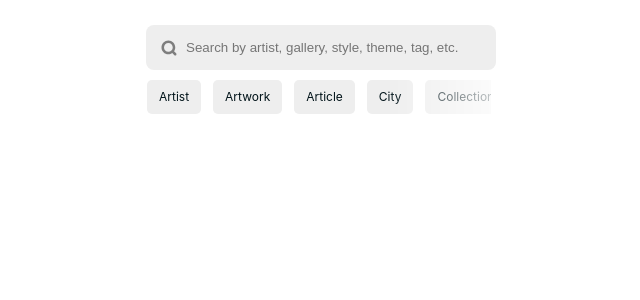
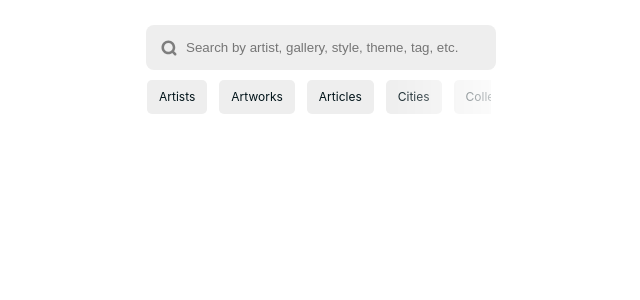
Before and after one commit to phfilly/graphql-search, a React (Create React App) app: page / in a window 1280 px wide. Shown: the top 300 px of the page, without its empty margins (324-964 px from the left). Built offline with nearby package versions, Linux system fonts and the light colour scheme.

Commit message:
Updated the way the filtering works. You can now filter without selecting a filter and unselect a filter if need be. Also used key values pairs for the category list seeing as the titles are in plurals

```diff
--- a/src/Api/api.js
+++ b/src/Api/filteredApi.js
@@ -1,16 +1,17 @@
 import { gql } from 'apollo-boost';
 
-const GET_SEARCH_RESULTS = gql`
+const GET_FILTERED_SEARCH_RESULTS = gql`
   query getSearchResults($filter: String!, $category: SearchEntity!) {
     search(query: $filter, first: 5, entities: [$category]) {
       edges {
         node {
           displayLabel
-          imageUrl
+          imageUrl,
+          href
         }
       }
     }
   }
 `;
 
-export default GET_SEARCH_RESULTS;
+export default GET_FILTERED_SEARCH_RESULTS;
--- /dev/null
+++ b/src/Api/fullSearch.js
@@ -0,0 +1,17 @@
+import { gql } from 'apollo-boost';
+
+const GET_ALL_SEARCH_RESULTS = gql`
+  query getSearchResults($filter: String!) {
+    search(query: $filter, first: 5) {
+      edges {
+        node {
+          displayLabel
+          imageUrl,
+          href
+        }
+      }
+    }
+  }
+`;
+
+export default GET_ALL_SEARCH_RESULTS;
--- a/src/App.js
+++ b/src/App.js
@@ -2,7 +2,8 @@ import React, { Component } from 'react';
 import { withApollo } from 'react-apollo';
 import ResultList from './Results/Result';
 import Categories from './Categories/Categories';
-import GET_SEARCH_RESULTS from './Api/api';
+import GET_FILTERED_SEARCH_RESULTS from './Api/filteredApi';
+import GET_ALL_SEARCH_RESULTS from './Api/fullSearch';
 
 import { ReactComponent as SearchIcon } from './Icons/magnifying-glass.svg';
 import { ReactComponent as Loader } from './Icons/loading-indicator.svg';
@@ -11,7 +12,7 @@ import { ReactComponent as Clear } from './Icons/clear.svg';
 class App extends Component {
   state = {
     filter: '',
-    category: '',
+    category: undefined,
     results: [],
     isLoading: false,
     focus: false
@@ -19,10 +20,7 @@ class App extends Component {
 
   onChange($event) {
     this.setState({ filter: $event.target.value });
-
-    if (this.state.category && !this.state.isLoading) {
-      this.search(this.state.category);
-    }
+	setTimeout(() => this.search(this.state.category), 800);
   }
 
   onFocus() {
@@ -30,19 +28,36 @@ class App extends Component {
   }
 
   selectCategory = category => {
-    this.setState({ category: category });
-    this.search(category);
+	if (category === this.state.category) {
+		this.setState({ category: undefined });
+		this.search(undefined);
+	} else {
+		this.setState({ category: category });
+		this.search(category);
+	}
   };
 
-  search = async category => {
+  search = async (category) => {
     const { filter } = this.state;
     this.setState({ isLoading: true });
-    const result = await this.props.client.query({
-      query: GET_SEARCH_RESULTS,
-      variables: { filter: filter, category: category.toUpperCase() }
-    });
+    const result = await this.api(category, filter);
+
     this.setState({ results: result.data.search.edges, isLoading: false });
   };
+
+  api = (category, filter) => {
+	if (category) {
+		return this.props.client.query({
+		  query: GET_FILTERED_SEARCH_RESULTS,
+		  variables: { filter: filter, category: category.toUpperCase() }
+		});
+	} else {
+		return this.props.client.query({
+		  query: GET_ALL_SEARCH_RESULTS,
+		  variables: { filter: filter }
+		});
+	}
+  }
 
   clearSearch = () => {
     this.setState({ filter: '', focus: false });
@@ -93,7 +108,7 @@ class App extends Component {
             )}
 
             {results.map((result, i) => (
-              <ResultList key={i} item={result.node} category={category} />
+              <ResultList key={i} item={result.node} />
             ))}
           </div>
         </div>
--- a/src/Categories/Categories.js
+++ b/src/Categories/Categories.js
@@ -1,24 +1,10 @@
 import React, { Component } from 'react';
 import './Category.css';
+import fullCategoryList from './list';
 
 class Categories extends Component {
   state = {
-    items: [
-      'Artist',
-      'Artwork',
-      'Article',
-      'City',
-      'Collection',
-      'Fair',
-      'Feature',
-      'Gallery',
-      'Gene',
-      'Institution',
-      'Profile',
-      'Sale',
-      'Show',
-      'Tag'
-    ]
+    items: fullCategoryList
   };
 
   render() {
@@ -26,11 +12,11 @@ class Categories extends Component {
       <div className="category-list">
         {this.state.items.map((item, i) => (
           <div
-            className={this.props.selected === item ? 'is-selected' : ''}
+            className={this.props.selected === item.value ? 'is-selected' : ''}
             key={i}
-            onClick={() => this.props.onClick(item)}
+            onClick={() => this.props.onClick(item.value)}
           >
-            {item}
+            {item.title}
           </div>
         ))}
       </div>
--- a/src/Categories/Category.css
+++ b/src/Categories/Category.css
@@ -12,6 +12,7 @@
   font-size: 12px;
   transition: 0.5s ease all;
   margin: 0px 6px;
+  white-space: nowrap;
 }
 
 .category-list > div:hover, div.is-selected {
--- /dev/null
+++ b/src/Categories/list.js
@@ -0,0 +1,18 @@
+const fullCategoryList = [
+      { title: 'Artists', value: 'Artist' },
+      { title: 'Artworks', value: 'Artwork' },
+      { title: 'Articles', value: 'Article' },
+      { title: 'Cities', value: 'City' },
+      { title: 'Collections', value: 'Collection' },
+      { title: 'Fairs', value: 'Fair' },
+      { title: 'Features', value: 'Feature' },
+      { title: 'Galleries', value: 'Gallery' },
+      { title: 'Genes', value: 'Gene' },
+      { title: 'Institutions', value: 'Institution' },
+      { title: 'Profiles', value: 'Profile' },
+      { title: 'Sales', value: 'Sale' },
+      { title: 'Shows', value: 'Show' },
+      { title: 'Tags', value: 'Tag' }
+    ];
+
+export default fullCategoryList;
--- a/src/Results/Result.css
+++ b/src/Results/Result.css
@@ -24,4 +24,5 @@
 
 .sub-title {
   color: #969696;
+  text-transform: capitalize;
 }
--- a/src/Results/Result.js
+++ b/src/Results/Result.js
@@ -9,6 +9,7 @@ class ResultList extends Component {
 
   render() {
     let image;
+    const category = this.props.item.href.split('/')[1];
     if (this.props.item.imageUrl) {
       image = (
         <img src={this.props.item.imageUrl} alt="item" className="image" />
@@ -29,7 +30,7 @@ class ResultList extends Component {
           </span>
           {image}
         </div>
-        <div className="sub-title">{this.props.category}</div>
+        <div className="sub-title">{category}</div>
       </div>
     );
   }
```
